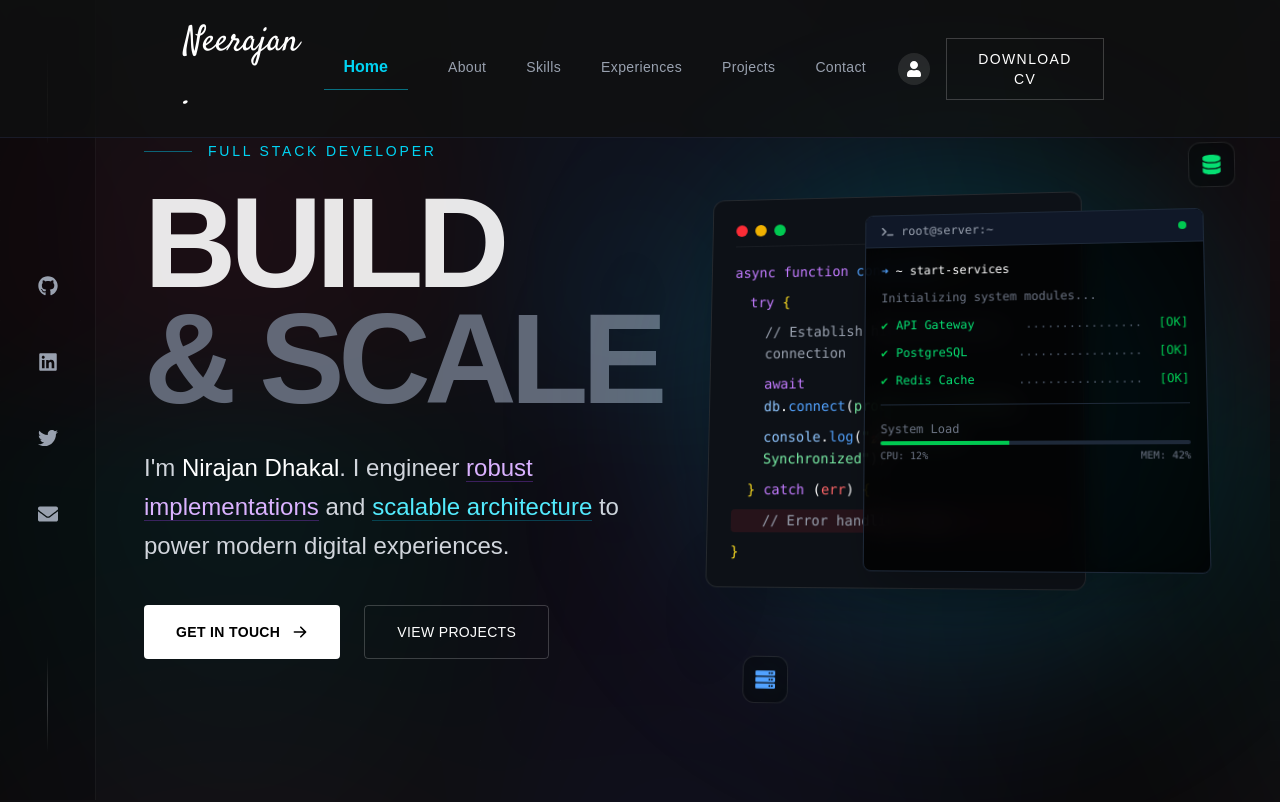
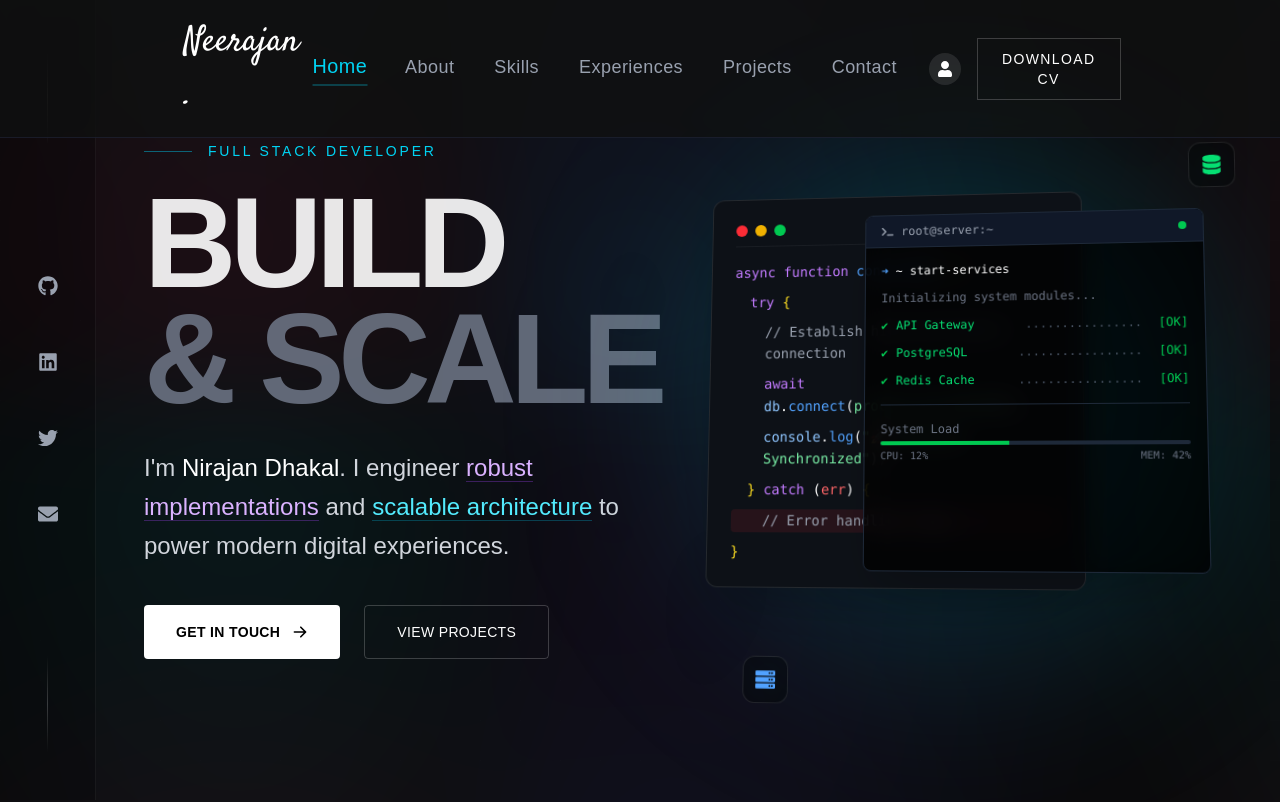
Before and after one commit to Neerazan/portfolio_2.0, a Next.js app: page / in a window 1280 px wide. Shown: the top 802 px of the page. Built offline with nearby package versions, Linux system fonts and the light colour scheme.

Commit message:
fix navbar issue

```diff
--- a/src/components/normal/Navbar.tsx
+++ b/src/components/normal/Navbar.tsx
@@ -78,16 +78,11 @@ export default function Navbar() {
           isActive={activeSection === "home"}
           aria-label="Home"
         >
-          <div className="m-1 px-4 py-1 transition-all duration-300 hover:opacity-80">
-            <span className={activeSection === "home" ? "text-cyan-400 font-bold" : "text-gray-400 font-medium"}>
-              Home
-            </span>
-          </div>
+          Home
         </Navitem>
         <Navitem
           href="#about"
           isActive={activeSection === "about"}
-          className="transition-all duration-300 hover:text-cyan-400 font-medium text-sm tracking-wide"
           onClick={(event) => handleScroll(event, 'about')}
           aria-label="About section"
         >
@@ -96,7 +91,6 @@ export default function Navbar() {
         <Navitem
           href="#skills"
           isActive={activeSection === "skills"}
-          className="transition-all duration-300 hover:text-cyan-400 font-medium text-sm tracking-wide"
           onClick={(event) => handleScroll(event, 'skills')}
           aria-label="Skills section"
         >
@@ -105,7 +99,6 @@ export default function Navbar() {
         <Navitem
           href="#work"
           isActive={activeSection === "work"}
-          className="transition-all duration-300 hover:text-cyan-400 font-medium text-sm tracking-wide"
           onClick={(event) => handleScroll(event, 'work')}
           aria-label="Work experience section"
         >
@@ -114,7 +107,6 @@ export default function Navbar() {
         <Navitem
           href="#projects"
           isActive={activeSection === "projects"}
-          className="transition-all duration-300 hover:text-cyan-400 font-medium text-sm tracking-wide"
           onClick={(event) => handleScroll(event, 'projects')}
           aria-label="Projects section"
         >
@@ -123,7 +115,7 @@ export default function Navbar() {
         <Navitem
           href="#contact"
           isActive={activeSection === "contact"}
-          className="mr-6 transition-all duration-300 hover:text-cyan-400 font-medium text-sm tracking-wide"
+          className="mr-6"
           onClick={(event) => handleScroll(event, 'contact')}
           aria-label="Contact section"
         >
@@ -135,12 +127,20 @@ export default function Navbar() {
 }
 
 export function Navitem({ children, className, href, onClick, isActive }: NavItemProps) {
-  const activeClass = isActive ? "text-cyan-400 border-b border-cyan-400/50 pb-0.5" : "text-gray-400 hover:text-white pb-0.5 border-b border-transparent";
+  // Common base classes for all items
+  const baseClasses = "transition-all duration-300 font-medium tracking-wide flex items-center justify-center";
+
+  // Active: larger scale, cyan color
+  // Inactive: gray color, white on hover
+  const stateClasses = isActive
+    ? "text-cyan-400 scale-110 origin-center text-lg border-b border-cyan-400/50 pb-0.5"
+    : "text-gray-400 hover:text-cyan-400 text-lg hover:scale-105 origin-center border-b border-transparent pb-0.5";
+
   return (
     <Link
       href={href}
       onClick={onClick}
-      className={`${activeClass} ${className} transition-all duration-200`}
+      className={`${baseClasses} ${stateClasses} ${className || ""}`}
     >
       {children}
     </Link>
```
